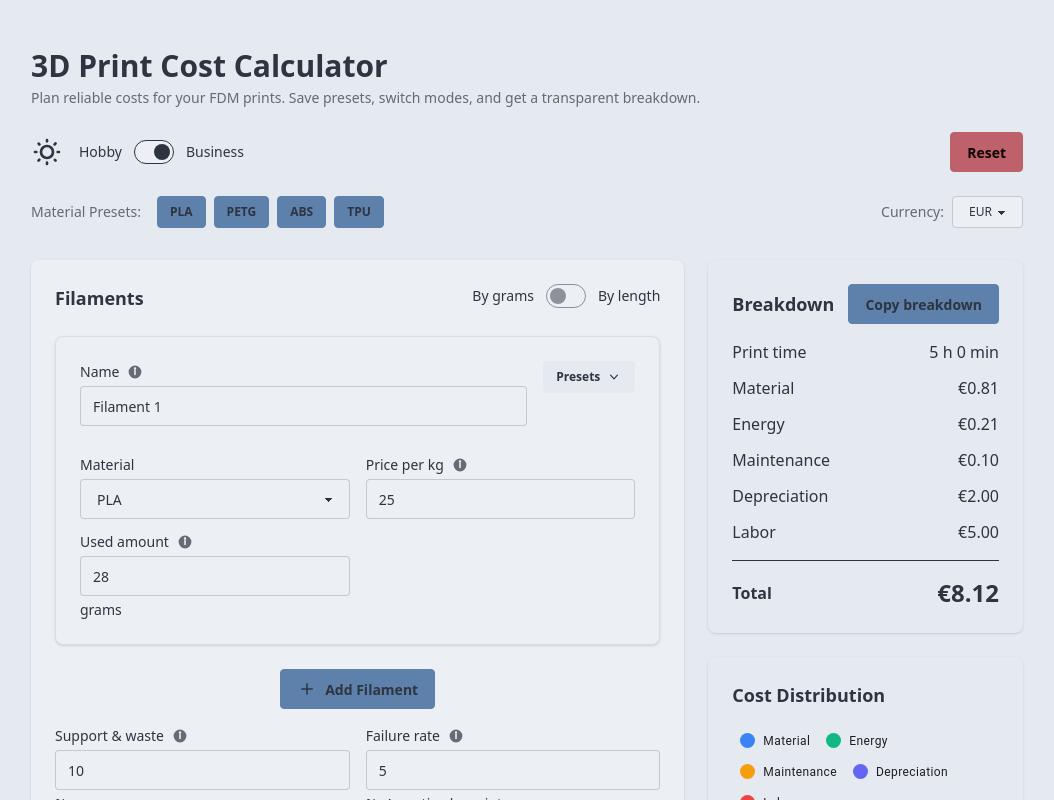
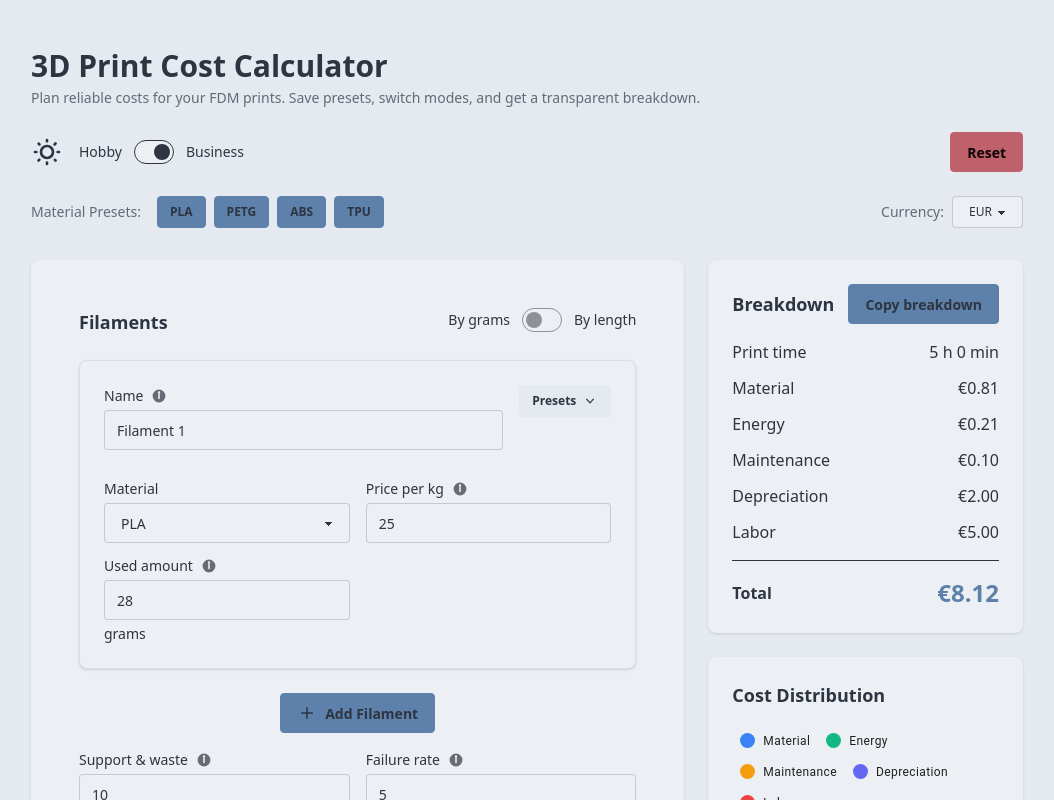
Before and after one commit to BenGeba/3d-print-cost, a React (Vite) app: page / in a window 1280 px wide. Shown: the top 800 px of the page, without its empty margins (113-1167 px from the left). Built offline with nearby package versions, Linux system fonts and the light colour scheme.

Commit message:
refactor: Centralize card class styling and apply text-primary to total cost display

```diff
--- a/src/components/CostBreakdown.tsx
+++ b/src/components/CostBreakdown.tsx
@@ -103,7 +103,7 @@ export function CostBreakdown({
       <hr className="my-4" />
       <div className="flex items-center justify-between">
         <div className="font-semibold">Total</div>
-        <div className="text-2xl font-bold">{fmt(total)}</div>
+        <div className="text-2xl text-primary font-bold">{fmt(total)}</div>
       </div>
     </div>
   );
--- a/src/components/ui/Section.tsx
+++ b/src/components/ui/Section.tsx
@@ -1,8 +1,9 @@
 import { SectionProps } from '../../types';
+import {CARD_CLASS} from "../../constants";
 
 export function Section({ title, children, aside }: SectionProps) {
   return (
-    <div className="card bg-base-100 shadow">
+    <div className={CARD_CLASS}>
       <div className="card-body">
         <div className="flex items-start justify-between gap-4 mb-4">
           <h2 className="text-lg font-semibold">{title}</h2>
--- a/src/constants/defaults.ts
+++ b/src/constants/defaults.ts
@@ -39,7 +39,7 @@ export const defaultState: AppState = {
 };
 
 // ---------- UI classes ----------
-export const CARD_CLASS = "card shadow p-6";
+export const CARD_CLASS = "card bg-base-100 shadow p-6";
 export const LABEL_CLASS = "block font-medium mb-1";
 export const INPUT_CLASS = "input input-bordered w-full";
 export const SUBTLE = "text-sm";
```
